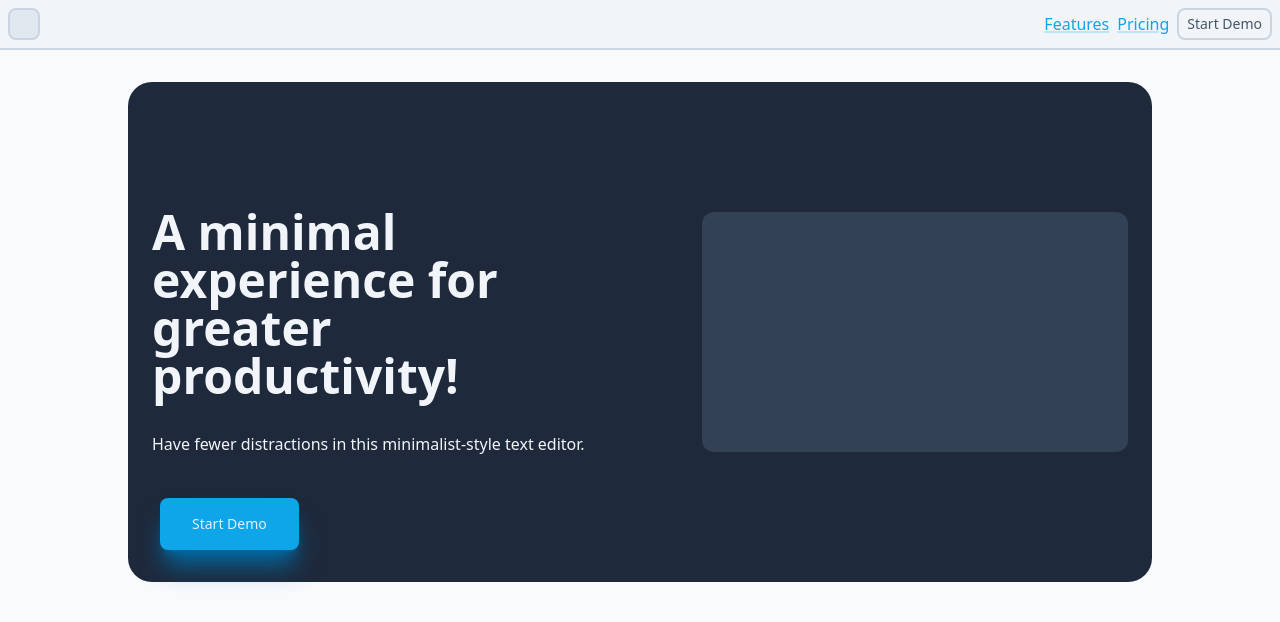
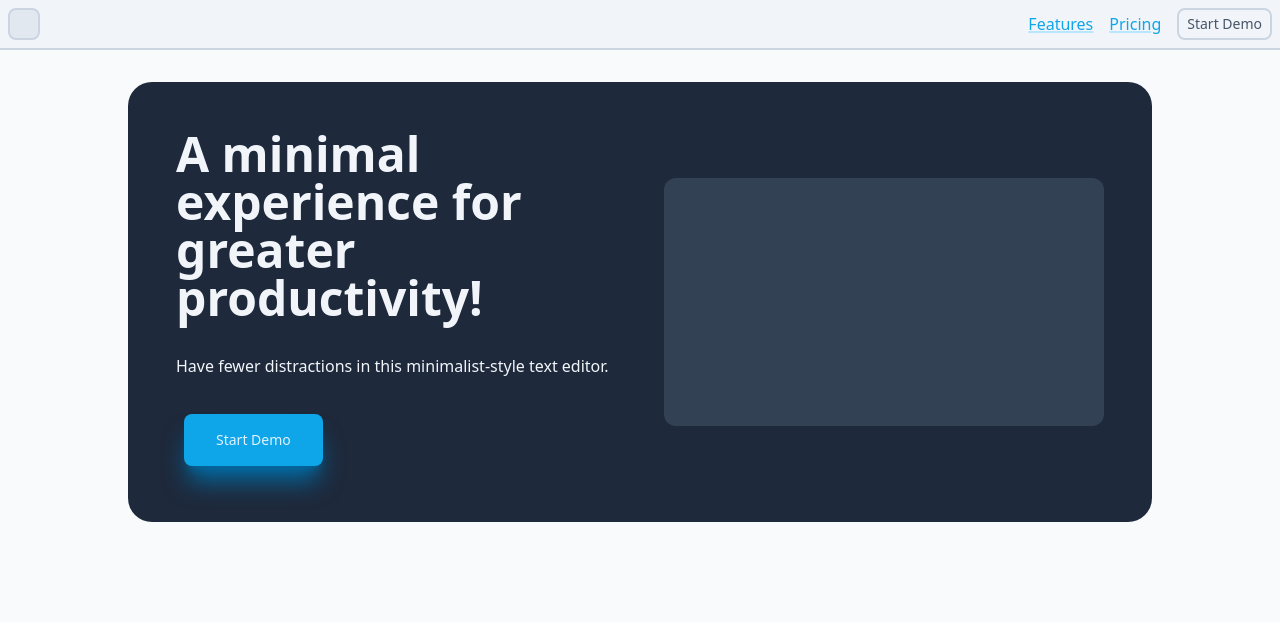
Before and after one commit to matovius/hashtype, a SvelteKit app: page / in a window 1280 px wide. Shown: the top 622 px of the page. Built offline with nearby package versions, Linux system fonts and the light colour scheme.

Commit message:
Add  responsiveness to hero section

```diff
--- a/src/routes/+page.svelte
+++ b/src/routes/+page.svelte
@@ -34,9 +34,9 @@
       title="App icon goes here"
     />
   </div>
-  <div class="p-2 flex justify-center items-center gap-2">
+  <div class="p-2 flex justify-center items-center gap-4">
     <nav class="flex justify-center items-center">
-      <ul class="flex justify-center items-center gap-2">
+      <ul class="flex justify-center items-center gap-4">
         {#each navItems as navItem}
           <li>
             <Link label={navItem.name} route={navItem.route} />
@@ -55,9 +55,9 @@
 <main class="w-full bg-slate-50 flex justify-center p-8">
   <div class="w-full max-w-5xl flex flex-col justify-center items-center">
     <div
-      class="flex flex-col sm:flex-row justify-center items-center gap-16 bg-slate-800 rounded-3xl p-6 min-h-[500px] text-slate-100 relative"
+      class="min-h-[400px] flex flex-col md:flex-row justify-center items-center gap-12 bg-slate-800 rounded-3xl p-12 text-slate-100 relative"
     >
-      <div class="flex flex-col gap-8">
+      <div class="w-full h-full flex flex-col gap-8 md:pb-24">
         <Text as="h1">A minimal experience for greater productivity!</Text>
         <Text as="p"
           >Have fewer distractions in this minimalist-style text editor.</Text
@@ -69,7 +69,7 @@
       />
       <a
         href="/demo"
-        class="absolute bottom-8 left-8 shadow-xl shadow-sky-700 transition px-8 py-4 flex justify-center items-center gap-2 no-underline text-sky-100 rounded-lg bg-sky-500 hover:bg-sky-600"
+        class="absolute bottom-14 left-14 shadow-xl shadow-sky-700 transition px-8 py-4 flex justify-center items-center gap-2 no-underline text-sky-100 rounded-lg bg-sky-500 hover:bg-sky-400"
       >
         <Text as="span">Start Demo</Text>
       </a>
```
